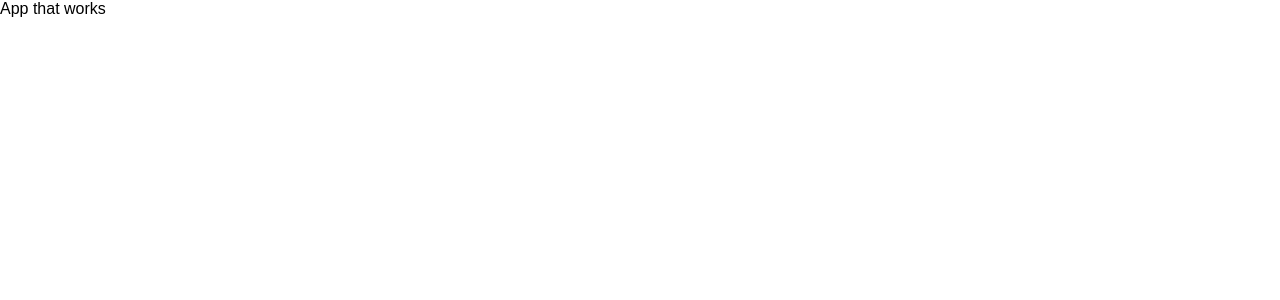
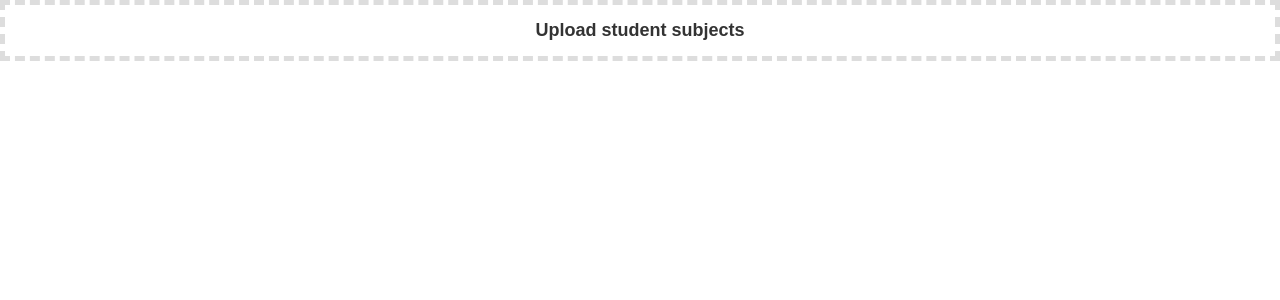
Before and after one commit to megashrieks/epic-manga, a React (Create React App) app: page / in a window 1280 px wide. Shown: the top 300 px of the page. Built offline with nearby package versions, Linux system fonts and the light colour scheme.

Commit message:
added upload manga component.

```diff
--- a/src/App.js
+++ b/src/App.js
@@ -1,8 +1,61 @@
 import React, { Component } from "react";
-
+import UploadManga from './components/UploadManga/UploadManga';
+import jszip from 'jszip';
 class App extends Component {
+	state = {
+		manga: []
+	};
+	chapterPusher = (chapter, filename) => blob => {
+		let manga = [...this.state.manga];
+		while(manga.length <= chapter)
+			manga.push([]);
+		while (manga[chapter].length <= (filename - 1))
+			manga[chapter].push(0);
+		manga[chapter][filename - 1] = blob;
+		this.setState({
+			manga:manga
+		})
+	}
+	getFile = buffer => {
+		let zip = new jszip();
+		zip.loadAsync(buffer, { type: 'arraybuffer' }).then(data => {
+			let files = data.files;
+			let prevFolderName = "/";
+			let chapter = -1;
+			for (let file in files) {
+				if (files[file].dir) continue;
+				else {
+					let name_object = files[file].name.split("/");
+					let foldername = name_object[0];
+					let filename = name_object[1];
+					if (foldername !== prevFolderName) {
+						prevFolderName = foldername;
+						++chapter;
+					}
+					files[file].async("blob").then(this.chapterPusher(chapter,filename))
+				}
+			}
+		});
+	}
 	render() {
-		return <div className="App">App that works</div>;
+		let imgsrc = "";
+		if (this.state.manga.length) {
+			// console.log()
+			// var arrayBufferView = new Uint8Array();
+			// var blob = new Blob([arrayBufferView], { type: "image/jpeg" });
+			var urlCreator = window.URL || window.webkitURL;
+			if (this.state.manga[0] && this.state.manga[0][0]) {
+				console.log(this.state.manga[0][0]);
+				imgsrc = urlCreator.createObjectURL(this.state.manga[0][0]);
+			}
+		}
+		return <div className="App">
+			<UploadManga
+				placeholder="Upload student subjects"
+				sendFile={this.getFile}
+			/>
+			<img src={imgsrc}/>
+		</div>;
 	}
 }
 
--- /dev/null
+++ b/src/components/UploadManga/UploadManga.css
@@ -0,0 +1,66 @@
+.upload-wrapper {
+    width: 100%;
+    margin:0 auto;
+    height: auto;
+    box-sizing: border-box;
+    border: 5px dashed #ddd;
+    text-align: center;
+    transition:0.3s;
+}
+.upload-wrapper.disabled,.upload-wrapper.disabled h4{
+    border-color:#333;
+    background:#333;
+    color:#fff;
+}
+.upload-wrapper.disabled .submit-file{
+    visibility: hidden;
+}
+.submit-file{
+    padding:5px;
+    text-align: center;
+    border-radius:50%;
+    border:3px solid rgb(56,200,56);
+    box-sizing: border-box;
+    color:rgb(56,200,56);
+    background: #fff;
+    margin:0 20px;
+    outline:none;
+}
+.submit-file:hover{
+    border:3px solid rgb(36,100,36);
+    color:rgb(36,100,36);
+}
+.upload-wrapper:hover,.upload-wrapper.active{
+    border: 5px dashed #333;
+}
+.fake-header{
+    height:auto;
+    margin:0;
+    display: inline-block;
+}
+#fileme {
+    display: none;
+}
+
+form {
+    width: 100%;
+    height: 100%;
+}
+
+.custom-file {
+    height: 100%;
+    width:100%;
+    display: block;
+    padding:15px;
+    box-sizing: border-box;
+}
+.custom-file.active{
+    display:inline-block;
+    width:auto;
+}
+
+.ocher {
+    color: #333;
+    font-size: 18px;
+    font-weight: bold;
+}
--- /dev/null
+++ b/src/components/UploadManga/UploadManga.js
@@ -0,0 +1,87 @@
+import React, { Component, Fragment } from "react";
+import "./UploadManga.css";
+class UploadManga extends Component {
+    state = {
+        filename: "",
+        file: null,
+        filePath: "",
+        uploading: false
+    };
+    changeData = ({ target: { value, files } }) => {
+        if (files.length !== 0)
+            this.setState({
+                filename: files[0].name,
+                file: files[0],
+                filePath: value
+            });
+        else
+            this.setState({
+                filename: "",
+                file: null,
+                filePath: ""
+            });
+    };
+    submit = e => {
+        this.setState({ uploading: true });
+        if (!!this.state.filename) {
+            let filereader = new FileReader();
+            filereader.onloadend = e => {
+                this.props.sendFile(e.target.result);
+            }
+            filereader.readAsArrayBuffer(this.state.file);
+            this.setState({
+                filename: "",
+                file: null,
+                filePath: "",
+                uploading: false
+            });
+        }
+    };
+    render() {
+        return (
+            <Fragment>
+                <div
+                    className={
+                        "upload-wrapper" +
+                        (this.state.uploading ? " disabled" : "")
+                    }
+                >
+                    <form onSubmit={e => e.preventDefault()}>
+                        <label
+                            className={
+                                "custom-file" +
+                                (!!this.state.filename ? " active" : "")
+                            }
+                            htmlFor="fileme"
+                        >
+                            <span className="ocher">
+                                <h4 className="fake-header">
+                                    {!!!this.state.filename
+                                        ? this.props.placeholder
+                                        : this.state.filename}
+                                </h4>
+                            </span>
+                            <input
+                                onChange={this.changeData}
+                                type="file"
+                                id="fileme"
+                                value={this.state.filePath}
+                                disabled={this.state.uploading}
+                            />
+                        </label>
+                        {!!this.state.filename && (
+                            <button
+                                className="submit-file"
+                                type="submit"
+                                onClick={this.submit}
+                            >
+                                <i className="fa fa-check" />
+                            </button>
+                        )}
+                    </form>
+                </div>
+            </Fragment>
+        );
+    }
+}
+export default UploadManga;
```
